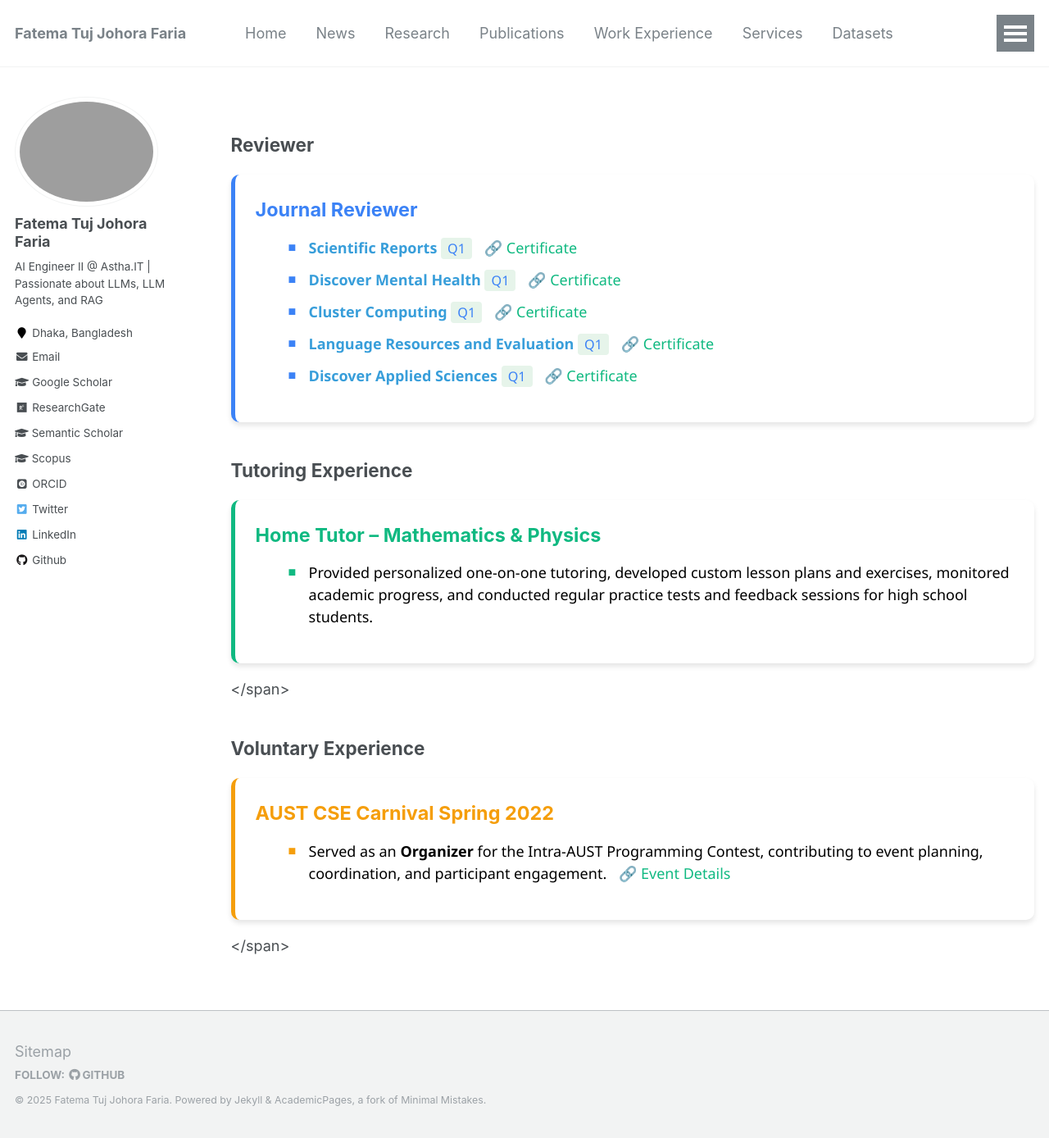
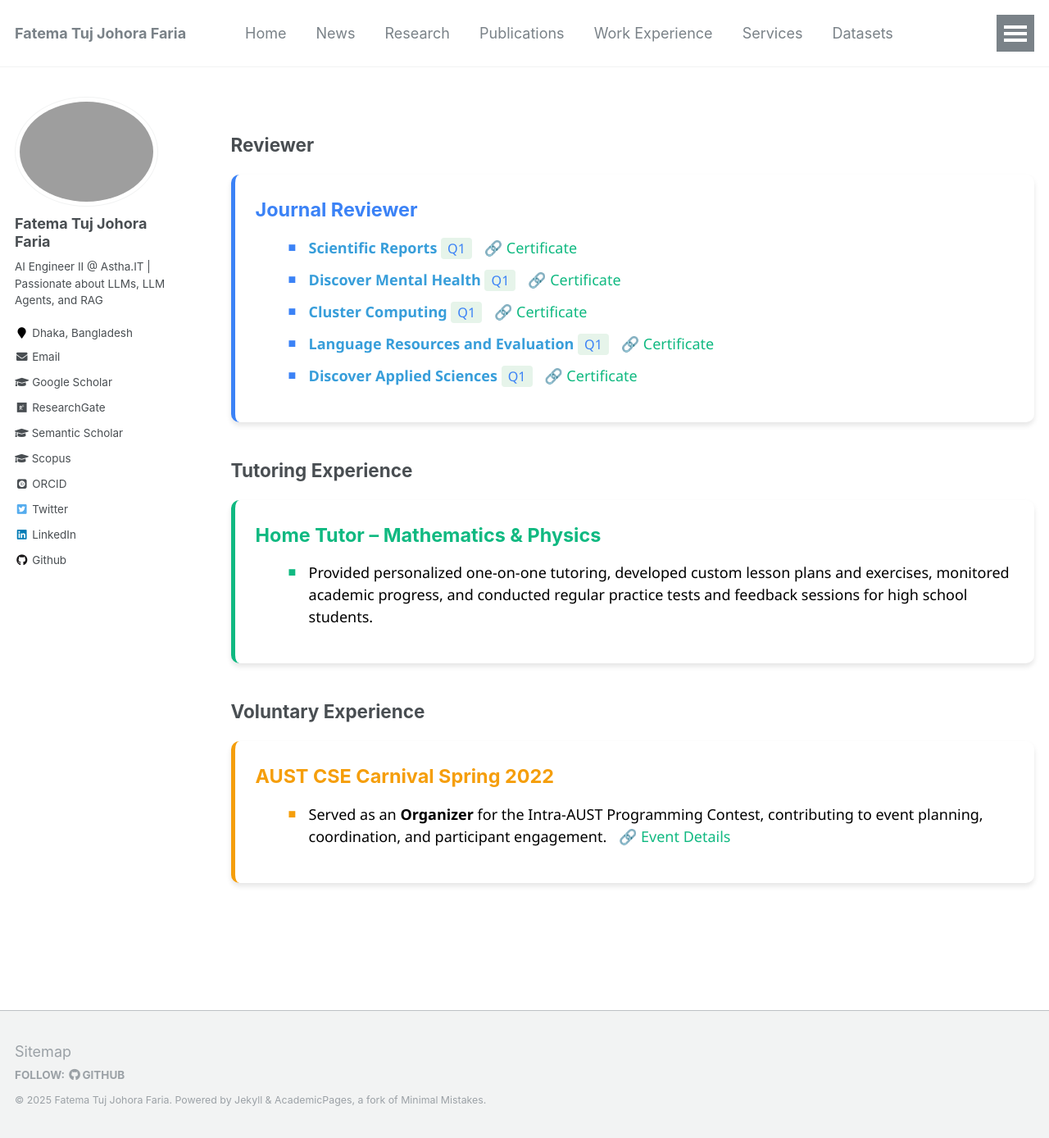
Before and after one commit to fatemafaria142/fatemafaria142.github.io, a Jekyll site: the page built from _pages/Services.md, in a window 1280 px wide and 1388 px high. Shown: the whole window at 82% size. Built offline with Jekyll 4.4.1, drawn with Linux system fonts in a browser that asks for light colours; some web fonts are replaced.

Commit message:
Update Services

```diff
--- a/_pages/Services.md
+++ b/_pages/Services.md
@@ -52,7 +52,7 @@ title: ""
     </ul>
   </div>
 </div>
-</span>
+
 
 ## Voluntary Experience
 <span style="font-family: 'Segoe UI', sans-serif; color: black;">
@@ -68,4 +68,3 @@ title: ""
     </ul>
   </div>
 </div>
-</span>
```
